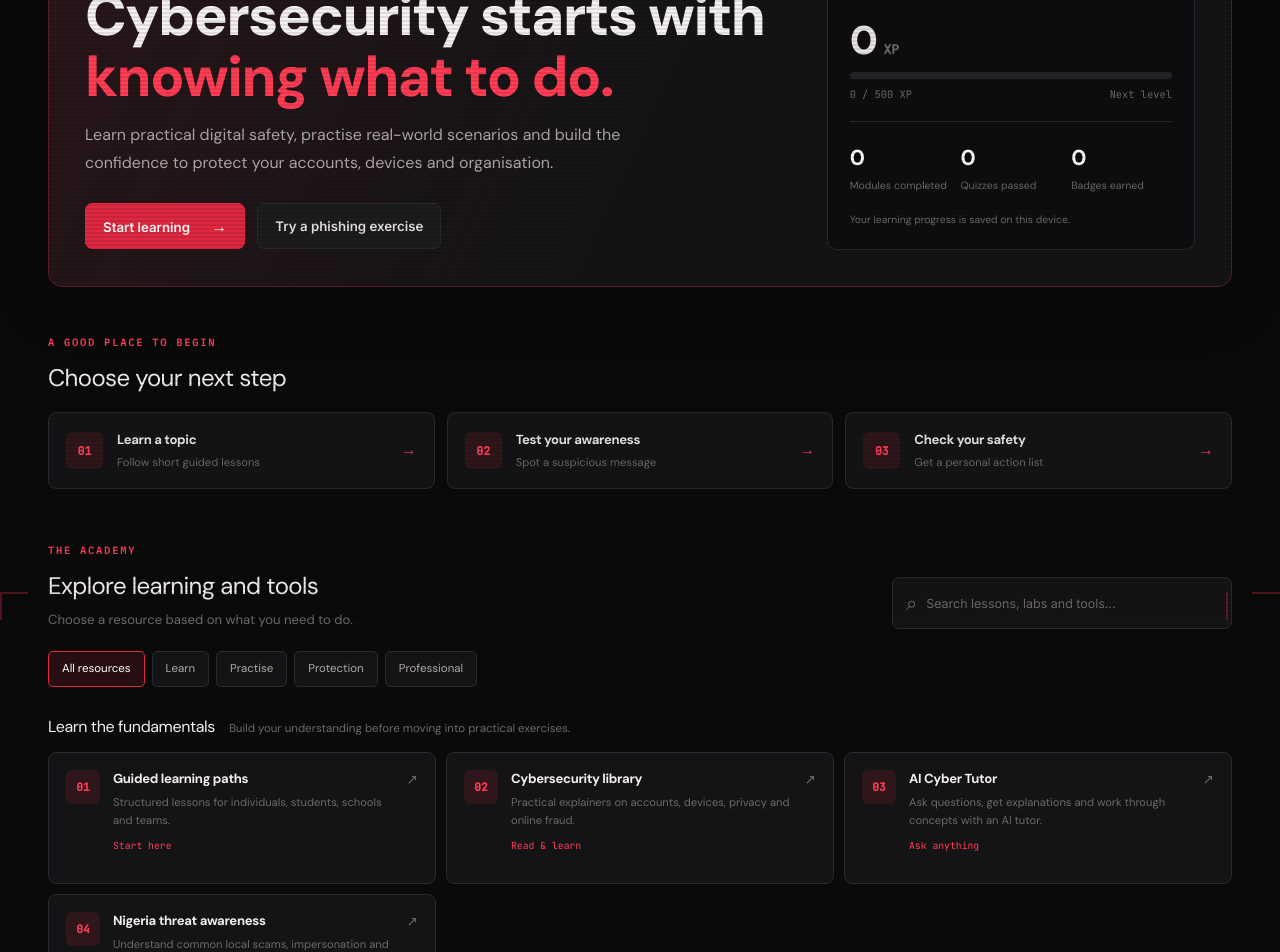
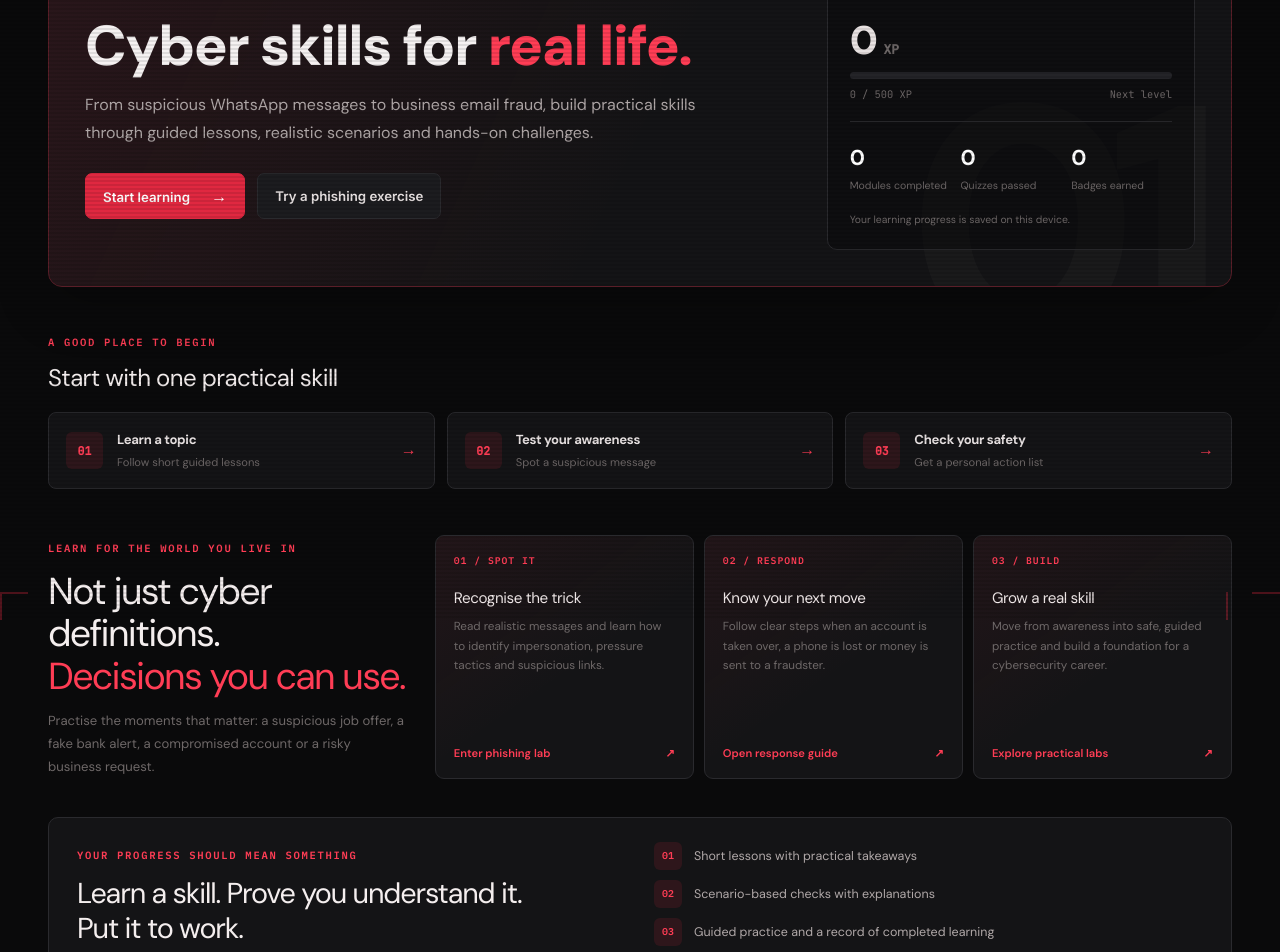
Before and after one commit to heartcode2010/HEARTCODE, a React (Vite) app in the folder frontend/: page /academy in a window 1280 px wide. Shown: the part 180-1132 px from the top of the page. Built offline with nearby package versions, Linux system fonts and the light colour scheme.

Commit message:
Make Cyber Academy homepage outcome-led and engaging

```diff
--- a/frontend/src/pages/academy/AcademyLanding.css
+++ b/frontend/src/pages/academy/AcademyLanding.css
@@ -166,3 +166,24 @@
 .academy-training-footnote{margin-top:20px;color:var(--ash2);font-size:.68rem;line-height:1.6}
 .academy-training .academy-back-btn{margin-bottom:18px;font-family:'DM Sans',sans-serif}
 @media(max-width:760px){.academy-training{padding:18px 14px 40px}.academy-learning-layout{grid-template-columns:1fr}.academy-module-rail{position:static}.academy-module-rail{display:grid;grid-template-columns:1fr}.academy-training-stats{gap:20px}.academy-training-stats strong{font-size:1.25rem}.academy-lesson-stage{padding:16px}.academy-lesson-footer{align-items:flex-start;flex-direction:column}.academy-lesson-footer .academy-complete-btn{width:100%}}
+
+.academy-welcome{position:relative;overflow:hidden}
+.academy-welcome:after{content:'01';position:absolute;right:3%;bottom:-28%;font-size:clamp(150px,27vw,330px);line-height:1;font-weight:800;letter-spacing:-.1em;color:rgba(255,255,255,.025);pointer-events:none}
+.academy-welcome-copy,.academy-progress-panel{position:relative;z-index:1}
+.academy-reality{display:grid;grid-template-columns:minmax(230px,.72fr) minmax(0,1.6fr);gap:28px;align-items:stretch;margin-top:46px}
+.academy-reality-heading h2{margin:12px 0;font-size:clamp(1.55rem,3vw,2.35rem);line-height:1.13;letter-spacing:-.045em;color:#f4eeee}
+.academy-reality-heading h2 em{font-style:normal;color:var(--red-hi)}
+.academy-reality-heading p{max-width:360px;color:var(--ash2);font-size:.82rem;line-height:1.75}
+.academy-reality-grid{display:grid;grid-template-columns:repeat(3,minmax(0,1fr));gap:10px}
+.academy-reality-grid article{display:flex;flex-direction:column;align-items:flex-start;min-height:225px;padding:18px;border:1px solid var(--border);border-radius:9px;background:linear-gradient(145deg,rgba(224,40,64,.07),transparent 55%),var(--surface)}
+.academy-reality-grid article>span{color:var(--red-hi);font:600 .61rem 'IBM Plex Mono',monospace;letter-spacing:.1em}
+.academy-reality-grid h3{margin:20px 0 8px;color:#f6eeee;font-size:.95rem}
+.academy-reality-grid p{color:var(--ash2);font-size:.73rem;line-height:1.65}
+.academy-reality-grid button{display:flex;justify-content:space-between;gap:10px;width:100%;margin-top:auto;padding:13px 0 0;border:0;background:none;color:var(--red-hi);font:600 .7rem 'DM Sans',sans-serif;text-align:left;cursor:pointer}
+.academy-outcomes{display:grid;grid-template-columns:1fr 1fr;gap:28px;align-items:center;margin-top:38px;padding:24px 28px;border:1px solid var(--border);border-radius:10px;background:var(--surface)}
+.academy-outcomes h2{max-width:470px;margin-top:10px;color:#f4eeee;font-size:clamp(1.25rem,2.5vw,1.8rem);line-height:1.2;letter-spacing:-.04em}
+.academy-outcome-list{display:grid;gap:10px}
+.academy-outcome-list p{display:flex;align-items:center;gap:12px;color:var(--ash);font-size:.78rem}
+.academy-outcome-list b{display:grid;place-items:center;width:28px;height:28px;flex:0 0 28px;border-radius:6px;background:var(--red-dim);color:var(--red-hi);font:600 .62rem 'IBM Plex Mono',monospace}
+@media(max-width:900px){.academy-reality{grid-template-columns:1fr}.academy-reality-heading p{max-width:620px}}
+@media(max-width:640px){.academy-reality-grid{grid-template-columns:1fr}.academy-reality-grid article{min-height:180px}.academy-reality-grid h3{margin-top:13px}.academy-outcomes{grid-template-columns:1fr;padding:20px}.academy-welcome:after{right:-5%;bottom:-12%;font-size:180px}}
--- a/frontend/src/pages/academy/AcademyLanding.tsx
+++ b/frontend/src/pages/academy/AcademyLanding.tsx
@@ -86,8 +86,8 @@ const AcademyHub: React.FC = () => {
       <section className="academy-welcome">
         <div className="academy-welcome-copy">
           <div className="academy-eyebrow"><span /> HEARTCODE LEARNING ENVIRONMENT</div>
-          <h1>Cybersecurity starts with <em>knowing what to do.</em></h1>
-          <p>Learn practical digital safety, practise real-world scenarios and build the confidence to protect your accounts, devices and organisation.</p>
+          <h1>Cyber skills for <em>real life.</em></h1>
+          <p>From suspicious WhatsApp messages to business email fraud, build practical skills through guided lessons, realistic scenarios and hands-on challenges.</p>
           <div className="academy-welcome-actions">
             <button className="academy-primary-action" onClick={() => open('training')}>Start learning <span>→</span></button>
             <button className="academy-secondary-action" onClick={() => open('phishing-lab')}>Try a phishing exercise</button>
@@ -109,7 +109,7 @@ const AcademyHub: React.FC = () => {
       </section>
 
       <section className="academy-quick-start">
-        <div><span className="academy-section-kicker">A GOOD PLACE TO BEGIN</span><h2>Choose your next step</h2></div>
+        <div><span className="academy-section-kicker">A GOOD PLACE TO BEGIN</span><h2>Start with one practical skill</h2></div>
         <div className="academy-quick-grid">
           <button onClick={() => open('training')}><span className="academy-quick-number">01</span><span><strong>Learn a topic</strong><small>Follow short guided lessons</small></span><b>→</b></button>
           <button onClick={() => open('phishing-lab')}><span className="academy-quick-number">02</span><span><strong>Test your awareness</strong><small>Spot a suspicious message</small></span><b>→</b></button>
@@ -117,6 +117,18 @@ const AcademyHub: React.FC = () => {
         </div>
       </section>
 
+      <section className="academy-reality">
+        <div className="academy-reality-heading"><span className="academy-section-kicker">LEARN FOR THE WORLD YOU LIVE IN</span><h2>Not just cyber definitions.<br/><em>Decisions you can use.</em></h2><p>Practise the moments that matter: a suspicious job offer, a fake bank alert, a compromised account or a risky business request.</p></div>
+        <div className="academy-reality-grid">
+          <article><span>01 / SPOT IT</span><h3>Recognise the trick</h3><p>Read realistic messages and learn how to identify impersonation, pressure tactics and suspicious links.</p><button onClick={() => open('phishing-lab')}>Enter phishing lab <b>↗</b></button></article>
+          <article><span>02 / RESPOND</span><h3>Know your next move</h3><p>Follow clear steps when an account is taken over, a phone is lost or money is sent to a fraudster.</p><button onClick={() => open('incident-response')}>Open response guide <b>↗</b></button></article>
+          <article><span>03 / BUILD</span><h3>Grow a real skill</h3><p>Move from awareness into safe, guided practice and build a foundation for a cybersecurity career.</p><button onClick={() => open('labs')}>Explore practical labs <b>↗</b></button></article>
+        </div>
+      </section>
+      <section className="academy-outcomes">
+        <div><span className="academy-section-kicker">YOUR PROGRESS SHOULD MEAN SOMETHING</span><h2>Learn a skill. Prove you understand it. Put it to work.</h2></div>
+        <div className="academy-outcome-list"><p><b>01</b> Short lessons with practical takeaways</p><p><b>02</b> Scenario-based checks with explanations</p><p><b>03</b> Guided practice and a record of completed learning</p></div>
+      </section>
       <section className="academy-catalog">
         <div className="academy-catalog-heading">
           <div><span className="academy-section-kicker">THE ACADEMY</span><h2>Explore learning and tools</h2><p>Choose a resource based on what you need to do.</p></div>
```
